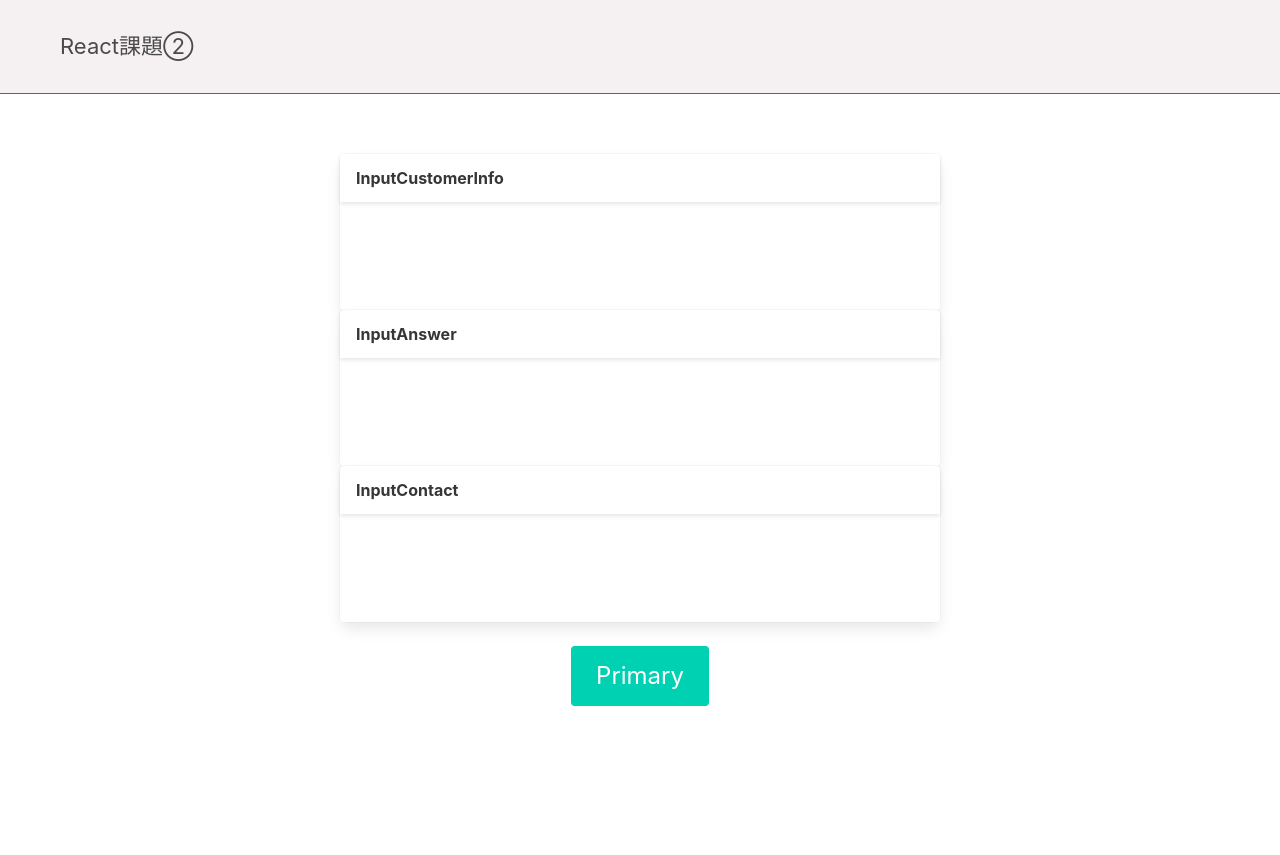
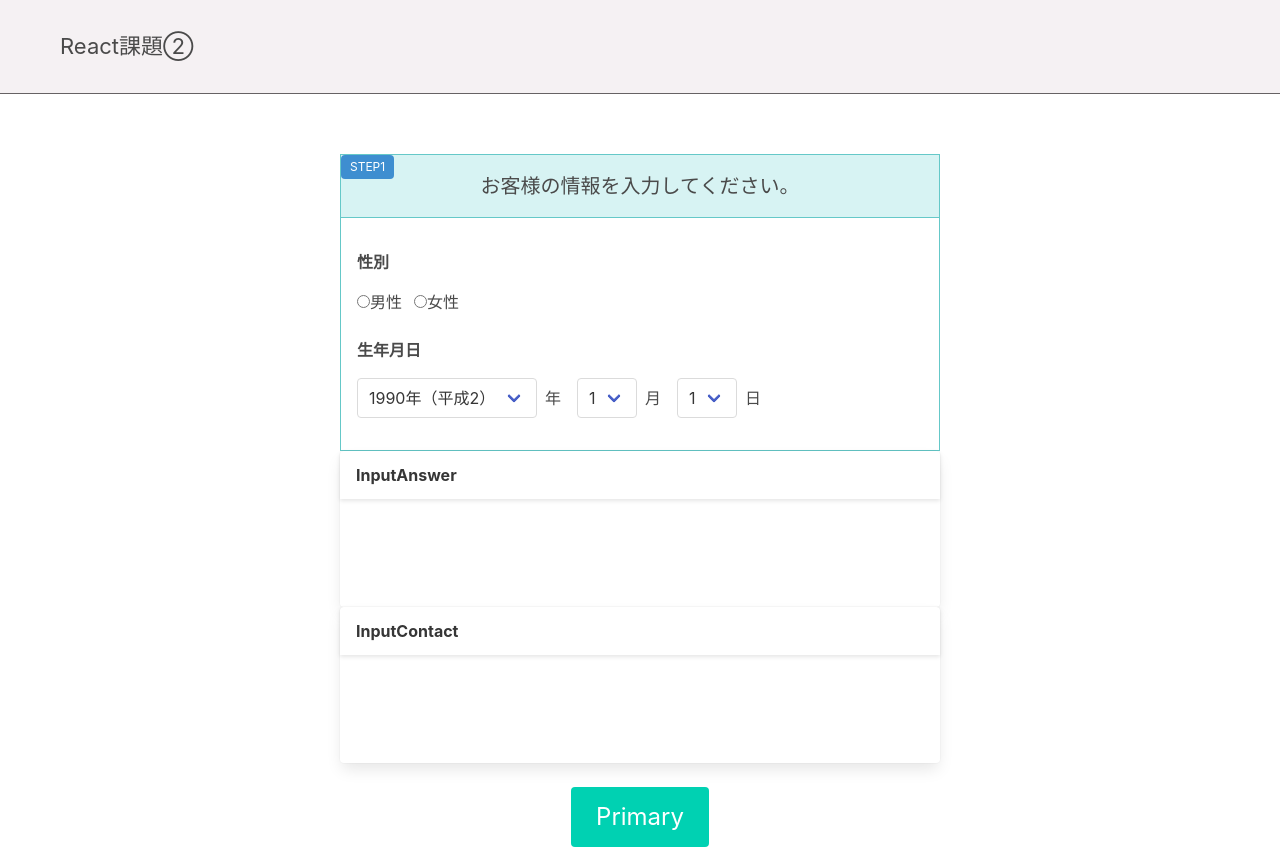
Before and after one commit to yutashimizu0612/bt-react2, a React (Create React App) app: page / in a window 1280 px wide. Before the commit the page ends 800 px from the top, so only its background shows below. Built offline with nearby package versions, Linux system fonts and the light colour scheme.

Commit message:
お客様情報入力の見た目

```diff
--- a/src/components/InputCustomerInfo.js
+++ b/src/components/InputCustomerInfo.js
@@ -2,12 +2,52 @@ import React from 'react';
 
 function InputCustomerInfo() {
   return (
-    <div class="card">
-      <header class="card-header">
-        <p class="card-header-title">InputCustomerInfo</p>
-      </header>
-      <div class="card-content">
-        <div class="content"></div>
+    <div className="form-box">
+      <div className="form-box__header">
+        <span className="tag is-info form-box__tag">STEP1</span>
+        <p className="is-size-5 has-text-centered">
+          お客様の情報を入力してください。
+        </p>
+      </div>
+      <div className="form-box__content">
+        <dl>
+          <dt>性別</dt>
+          <dd>
+            <input type="radio" value="male" name="gender" id="male" />
+            <label htmlFor="male" className="mr-3">
+              男性
+            </label>
+            <input type="radio" value="female" name="gender" id="female" />
+            <label htmlFor="female">女性</label>
+          </dd>
+          <dt className="mt-5">生年月日</dt>
+          <dd>
+            <div className="is-inline-flex">
+              <div className="select">
+                <select>
+                  <option>1990年（平成2）</option>
+                </select>
+              </div>
+              <span className="mt-2 ml-2 mr-4 has-text-justified">年</span>
+            </div>
+            <div className="is-inline-flex">
+              <div className="select">
+                <select>
+                  <option>1</option>
+                </select>
+              </div>
+              <span className="mt-2 ml-2 mr-4 has-text-justified">月</span>
+            </div>
+            <div className="is-inline-flex">
+              <div className="select">
+                <select>
+                  <option>1</option>
+                </select>
+              </div>
+              <span className="mt-2 ml-2 mr-4 has-text-justified">日</span>
+            </div>
+          </dd>
+        </dl>
       </div>
     </div>
   );
--- a/src/index.css
+++ b/src/index.css
@@ -11,3 +11,35 @@ code {
   font-family: source-code-pro, Menlo, Monaco, Consolas, 'Courier New',
     monospace;
 }
+
+/********************************
+form-box
+*********************************/
+.form-box {
+  border: 1px solid #65c8c8;
+}
+
+.form-box__header {
+  background: #d7f3f3;
+  border-bottom: 1px solid #65c8c8;
+  padding: 16px 0;
+  position: relative;
+}
+
+.form-box__tag {
+  position: absolute;
+  top: 0;
+  left: 0;
+}
+
+.form-box__content {
+  padding: 32px 16px;
+}
+
+.form-box__content dt {
+  font-weight: bold;
+}
+
+.form-box__content dd {
+  margin: 16px 0 0 0;
+}
```
